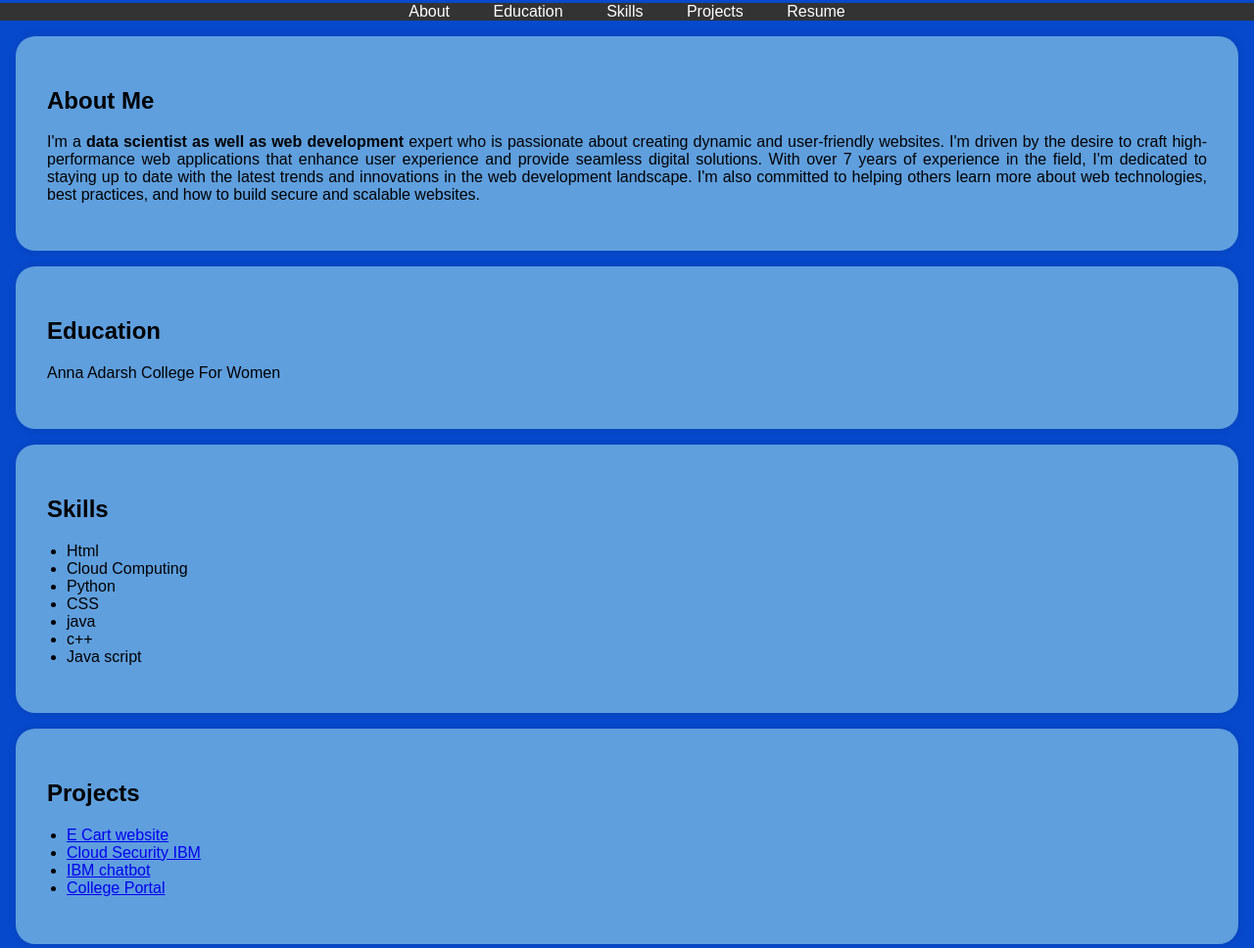
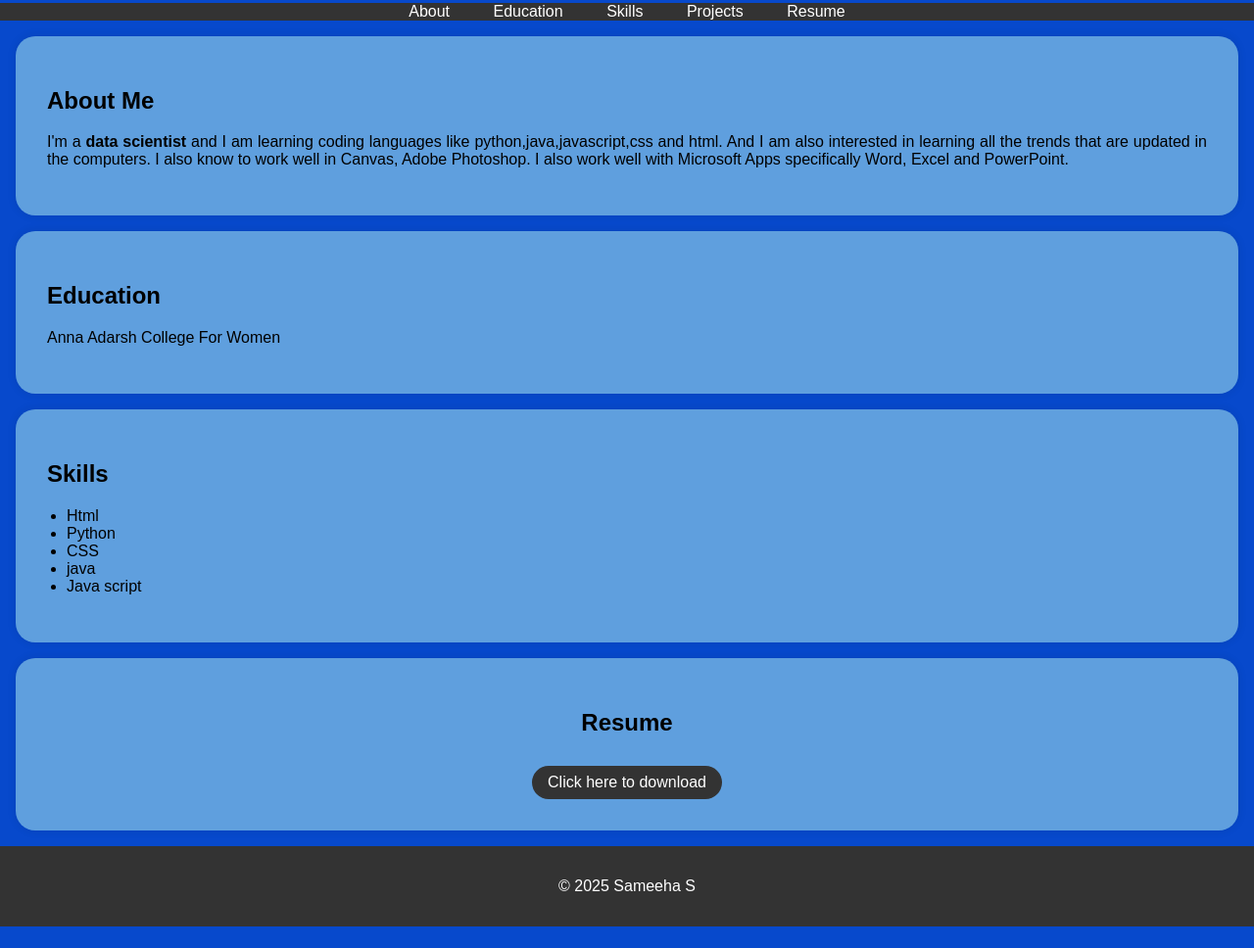
Before and after one commit to SAMEEHA14-GH/digital-portfolio, a plain HTML site: page index.html in a window 1280 px wide. Shown: the part 210-1178 px from the top of the page at 98% size. After the commit the page ends 1156 px from the top, so only its background shows below. Drawn offline with Linux system fonts and the light colour scheme.

Commit message:
Update index.html

```diff
--- a/index.html
+++ b/index.html
@@ -116,12 +116,7 @@
     <section id="about">
         <div class="section-content">
             <h2>About Me</h2>
-            <p>I'm a <b>data scientist as well as web development</b> expert who is passionate about creating dynamic and user-friendly websites.
-                I'm driven by the desire to craft high-performance web applications that enhance user experience and provide
-                 seamless digital solutions. With over 7 years of experience in the field, I'm dedicated to staying up to date
-                 with the latest trends and innovations in the
-                 web development landscape. I'm also committed to helping others learn more about web technologies,
-                 best practices, and how to build secure and scalable websites.</p>
+            <p>I'm a <b>data scientist</b> and I am learning coding languages like python,java,javascript,css and html. And I am also interested in learning all the trends that are updated in the computers. I also know to work well in Canvas, Adobe Photoshop. I also work well with Microsoft Apps specifically Word, Excel and PowerPoint.</p>
 
         </div>
     </section>
@@ -140,25 +135,10 @@
             <h2>Skills</h2>
             <ul>
                 <li>Html</li>
-                <li>Cloud Computing</li>
                 <li>Python</li>
                 <li>CSS</li>
                 <li>java</li>
-                <li>c++</li>
                 <li>Java script</li>
-            </ul>
-        </div>
-    </section>
-
-    <section id="projects">
-        <div class="section-content">
-            <h2>Projects</h2>
-            <ul>
-                <li><a href="#">E Cart website</a></li>
-                <li><a href="#">Cloud Security IBM</a></li>
-                <li><a href="#">IBM chatbot</a></li>
-                <li><a href="#">College Portal</a></li>
-                <!-- Add more project links here -->
             </ul>
         </div>
     </section>
```
